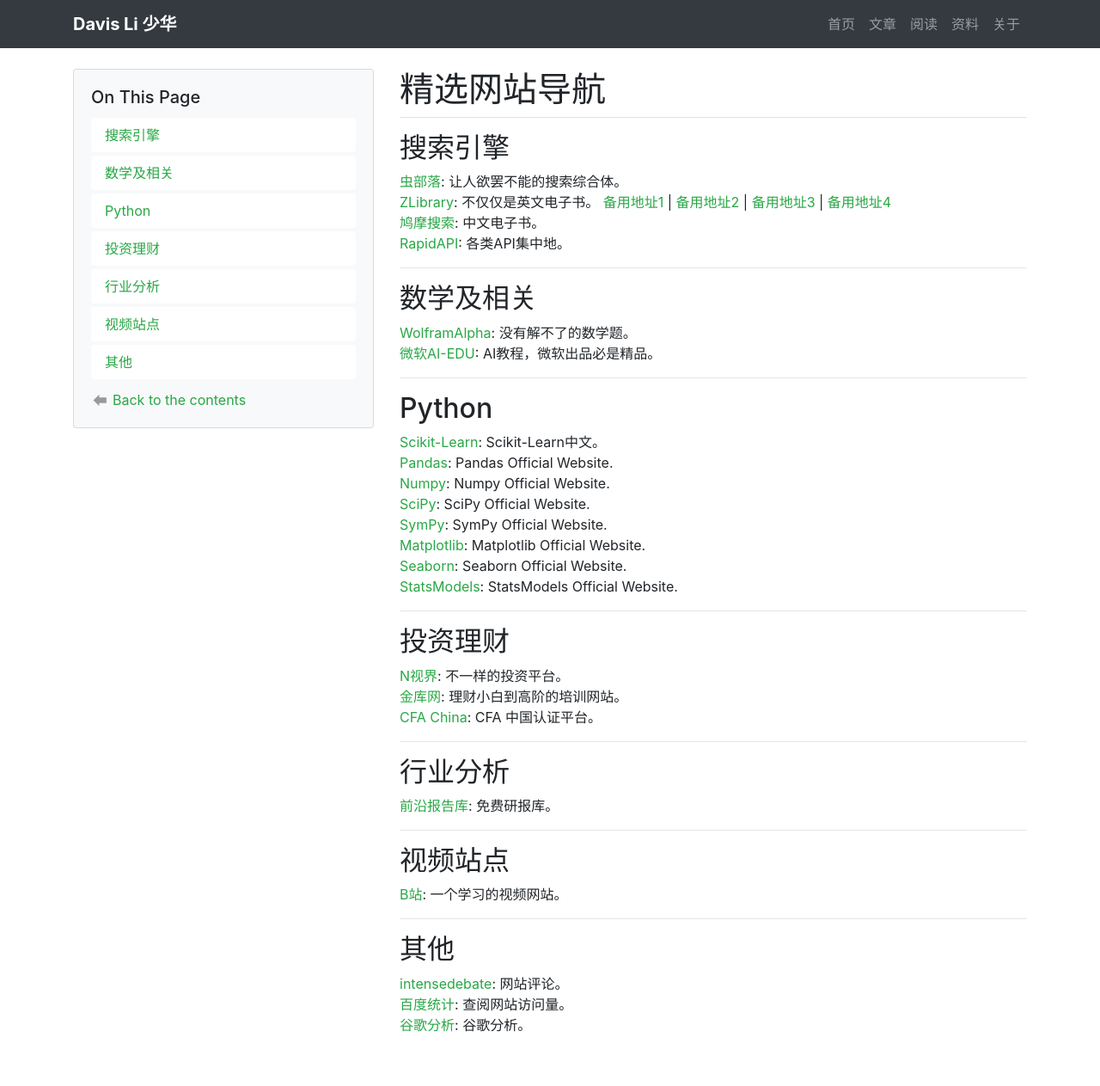
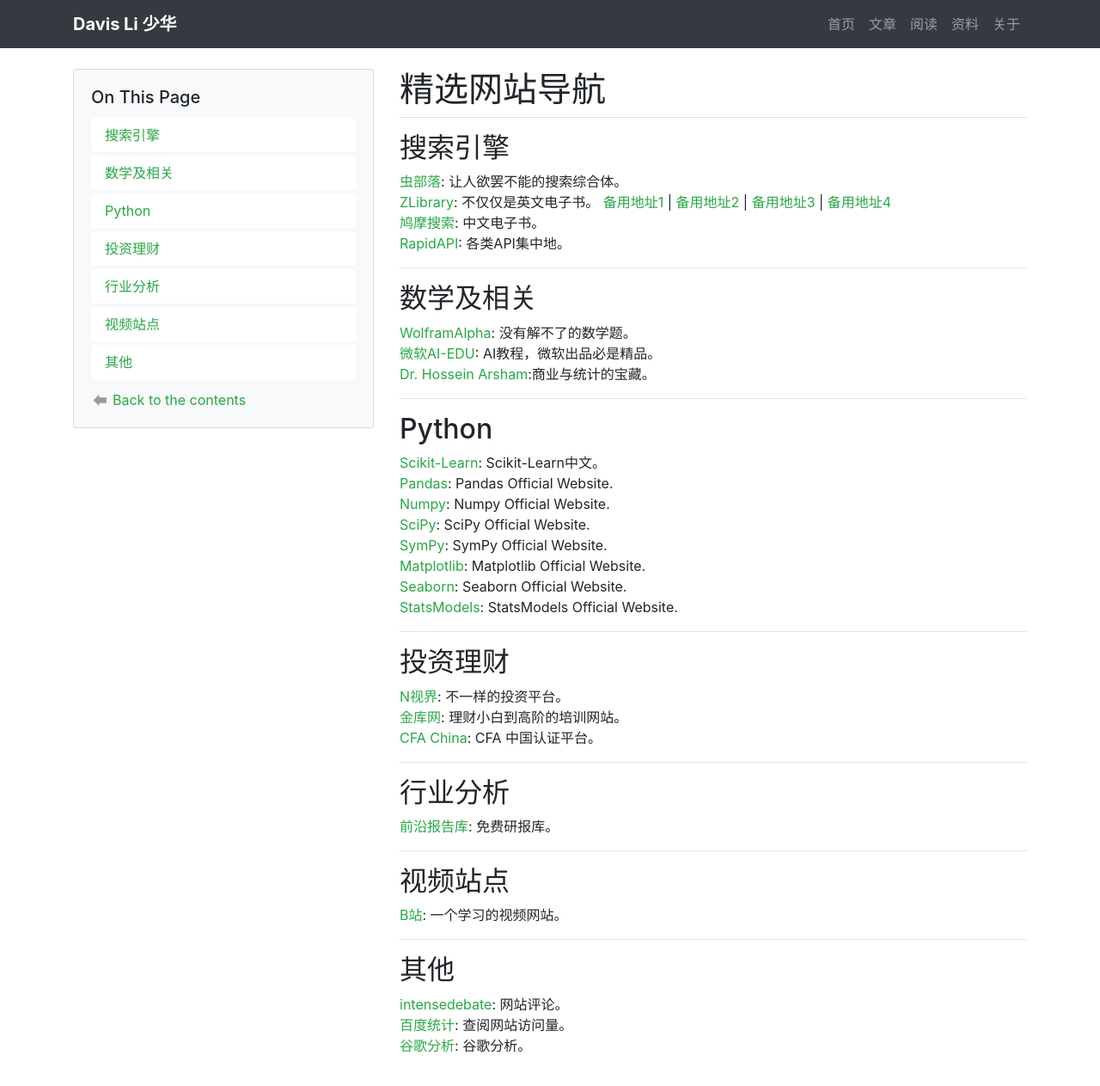
Before and after one commit to davis-lee0109/davis-lee0109.github.io, a Jekyll site: the page built from _projects/bFavoriteWebSites.md, in a window 1280 px wide and 1268 px high. Shown: the top 1263 px of the window at 86% size. Built offline with Jekyll 4.4.1, drawn with Linux system fonts in a browser that asks for light colours; comment, search, counter and statistics services are not loaded.

Commit message:
添加 Dr. Hossein Arsham 链接 @ xtl 202203031325

```diff
--- a/_projects/bFavoriteWebSites.md
+++ b/_projects/bFavoriteWebSites.md
@@ -13,6 +13,7 @@
 ## 数学及相关
 [WolframAlpha](https://www.wolframalpha.com/): 没有解不了的数学题。<br>
 [微软AI-EDU](https://github.com/microsoft/ai-edu/): AI教程，微软出品必是精品。<br>
+[Dr. Hossein Arsham](https://home.ubalt.edu/ntsbarsh/Business-stat/home.html):商业与统计的宝藏。<br>
 
 ---
 ## Python
```
